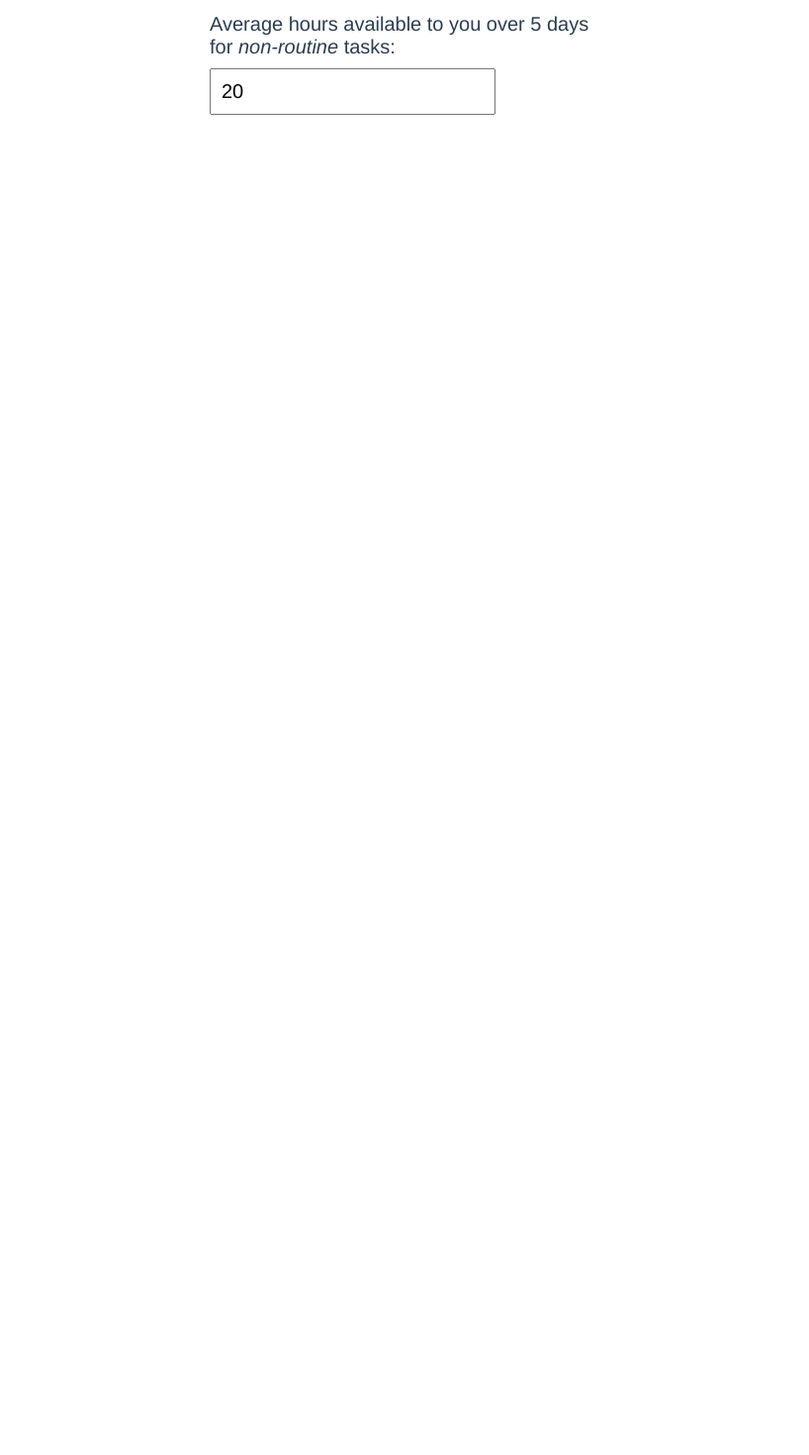
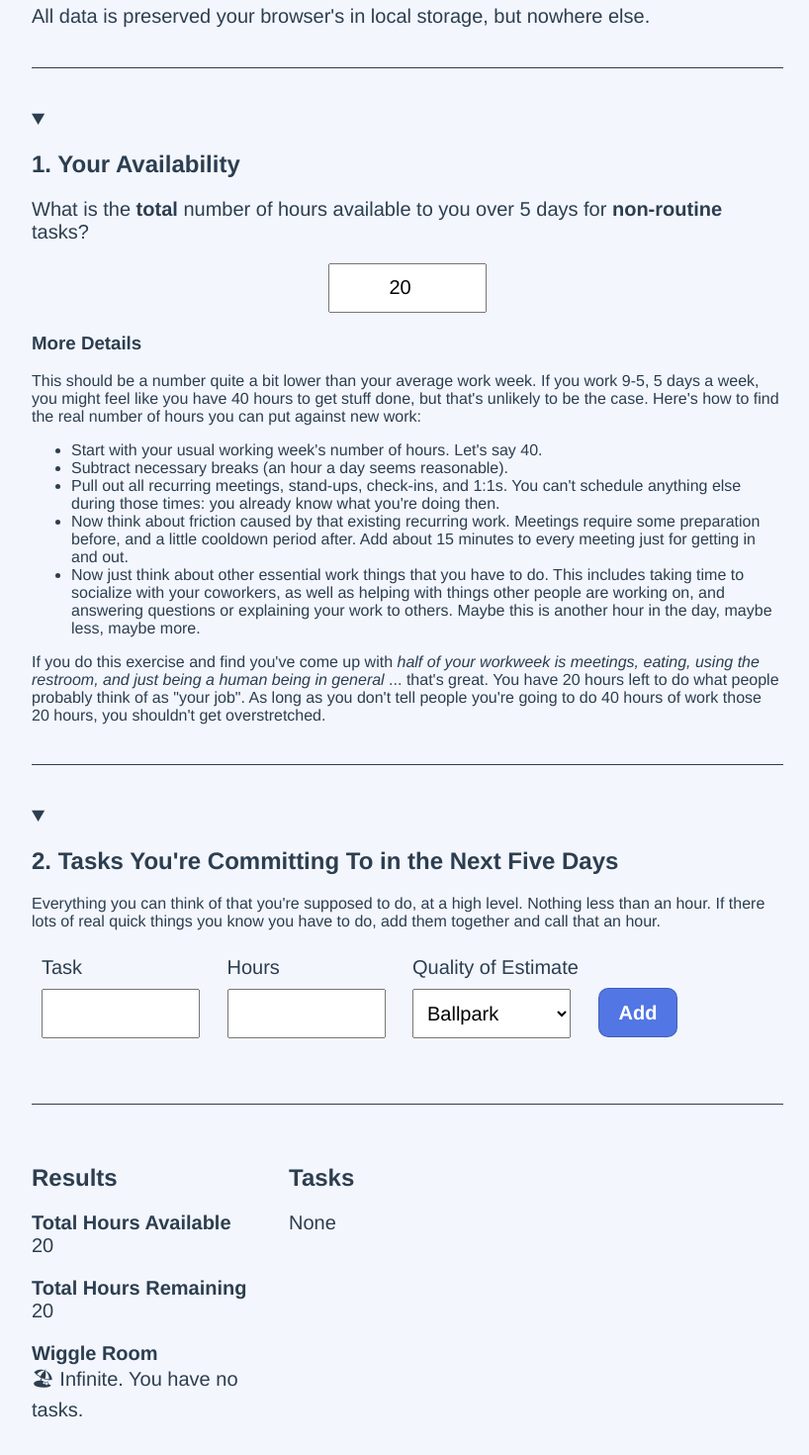
Before and after one commit to marktnoonan/obligabucket, a Vue app: page / in a window 1280 px wide. Shown: the part 290-1760 px from the top of the page at 99% size, without its empty margins (228-1046 px from the left). Before the commit the page ends 800 px from the top, so only its background shows below. Built offline with nearby package versions, Linux system fonts and the light colour scheme.

Commit message:
build out features

```diff
--- a/src/App.vue
+++ b/src/App.vue
@@ -122,7 +122,7 @@ article, aside, figcaption, figure, footer, header, hgroup, main, nav, section {
   padding: 0;
 }
 
-input {
+input, select, button {
   font: inherit;
 }
 
@@ -134,4 +134,8 @@ input {
   color: #2c3e50;
   margin-top: 60px;
 }
+
+body {
+  background-color: #f3f6fc
+}
 </style>
--- a/src/components/Bucket.vue
+++ b/src/components/Bucket.vue
@@ -1,68 +1,304 @@
 <template>
   <div class="hello">
     <h1>Obligabucket</h1>
+    <p>Obligabucket is a like <mark>bucket</mark> for your <mark>obligations</mark> that does <mark>math</mark>. To do the math, it first needs to two things: the size of your your bucket, and what-all you're trying to jam in there this week. This page asks you for your <strong>availabilty</strong>, and the <strong>tasks</strong> you want to do, <strong>how long</strong> you think they will take, and <strong>how sure</strong> you are about how long they will take.</p>
+    <p>
+      All data is preserved your browser's in local storage, but nowhere else.
+    </p>
+    <hr />
+    <details open>
+      <summary><h2>1. Your Availability</h2></summary>
+      <label class="total-weekly-input">
+        <div>
+          What is the <strong>total</strong> number of hours available to you over 5 days for
+          <strong>non-routine</strong> tasks?
+        </div>
+        <input type="number" v-model="totalWeeklyHours" />
+      </label>
+      <h3>More Details</h3>
+      <p class="body-text">
+        This should be a number quite a bit lower than your average work week. If you work 9-5, 5 days a week, you might feel like you have 40 hours to get stuff done, but that's unlikely to be the case. Here's how to find the real number of hours you can put against new work:
+      </p>
+      <ul class="body-text">
+        <li>Start with your usual working week's number of hours. Let's say 40.</li>
+        <li>Subtract necessary breaks (an hour a day seems reasonable).</li>
+        <li>Pull out all recurring meetings, stand-ups, check-ins, and 1:1s. You can't schedule anything else during those times: you already know what you're doing then.</li>
+        <li>Now think about friction caused by that existing recurring work. Meetings require some preparation before, and a little cooldown period after. Add about 15 minutes to every meeting just for getting in and out.</li>
+        <li>Now just think about other essential work things that you have to do. This includes taking time to socialize with your coworkers, as well as helping with things other people are working on, and answering questions or explaining your work to others. Maybe this is another hour in the day, maybe less, maybe more.</li>
+      </ul>
+      <p class="body-text">
+        If you do this exercise and find you've come up with <i>half of your workweek is meetings, eating, using the restroom, and just being a human being in general</i> ... that's great. You have 20 hours left to do what people probably think of as "your job". As long as you don't tell people you're going to do 40 hours of work those 20 hours, you shouldn't get overstretched.
+      </p>
+    </details>
+    <hr />
+    <details open>
+      <summary><h2>2. Tasks You're Committing To in the Next Five Days</h2></summary>
+      <p class="body-text">
+        Everything you can think of that you're supposed to do, at a high level. Nothing less than an hour. If there lots of real quick things you know you have to do, add them together and call that an hour.
+      </p>
+      <form @submit.prevent="addTask" class="o-form">
+        <label>
+          <div>Task</div>
+          <input required type="text" v-model="newTaskName" />
+        </label>
+        <label>
+          <div>Hours</div>
+          <input required type="number" v-model="newTaskHours" />
+        </label>
+        <label>
+          <div>Quality of Estimate</div>
+          <select type="number" v-model="newTaskQuality">
+            <option value="guess">Wild Guess</option>
+            <option value="ballpark">Ballpark</option>
+            <option value="precise">Precise</option>
+          </select>
+        </label>
+        <div>
+          <button class="add-button">Add</button>
+        </div>
+      </form>
+    </details>
+    <hr>
     <section class="summary">
       <div class="totals">
+        <h2>Results</h2>
         <p class="total-possible">
-          Total Hours Available: {{totalWeeklyHours}}
+          <strong>Total Hours Available</strong>
+          <br />
+          {{totalWeeklyHours}}
         </p>
-        <p class="total-used">
-          Total Hours Used: {{totalWeeklyHours}}
+        <p class="total-remaining">
+          <strong>Total Hours Remaining</strong>
+          <br />
+          {{hoursRemaining}}
+        </p>
+        <p class="wiggle-room">
+          <strong>Wiggle Room</strong>
+          <br />
+          {{wiggleRoom}}
         </p>
       </div>
+      <div class="tasks">
+        <h2>Tasks</h2>
+        <p v-if="!tasks.length">None</p>
+        <ol>
+          <li v-for="task in tasks" :key="task.id">
+            {{task.name}} - {{task.quality}} - {{task.hours}} hour{{task.hours > 1 ? "s" : ""}}
+            <button
+              class="remove"
+              @click="deleteTask(task.id)"
+            >Remove</button>
+          </li>
+        </ol>
+      </div>
     </section>
-    <form class="o-form">
-      <label>
-        <div>Average hours available to you over 5 days for <em>non-routine</em> tasks:</div>
-      <input type="number" v-model="totalWeeklyHours" name="total-weekly-hours" id="total-weekly-hours">
-      </label>
-    </form>
   </div>
 </template>
 
 <script>
 export default {
-  name: 'Bucket',
+  name: "Bucket",
   data() {
     return {
-      totalWeeklyHours: "20"
+      totalWeeklyHours: 20,
+      newTaskName: "",
+      newTaskHours: "",
+      newTaskQuality: "ballpark",
+      tasks: []
+    };
+  },
+  methods: {
+    addTask() {
+      this.tasks.push({
+        name: this.newTaskName,
+        hours: this.newTaskHours,
+        quality: this.newTaskQuality,
+        id: (
+          this.newTaskName +
+          this.newTaskHours +
+          this.newTaskQuality
+        ).replace(" ", "")
+      });
+      this.resetForm();
+    },
+    deleteTask(id) {
+      console.log("delete", id);
+      let targetIndex = this.tasks.findIndex(item => item.id == id);
+      this.tasks.splice(targetIndex, 1);
+    },
+    resetForm() {
+      (this.newTaskName = ""),
+        (this.newTaskHours = ""),
+        (this.newTaskQuality = "ballpark");
     }
+  },
+  computed: {
+    hoursRemaining() {
+      if (!this.tasks.length) {
+        return this.totalWeeklyHours;
+      }
+      let totalTaskHours = this.tasks.reduce((accumulator, currentItem) => {
+        return accumulator + parseInt(currentItem.hours);
+      }, 0);
+      console.log({ totalTaskHours });
+      return parseInt(this.totalWeeklyHours) - totalTaskHours;
+    },
+    wiggleRoom() {
+      if (!this.tasks.length) {
+        return "🏖 Infinite. You have no tasks.";
+      }
+
+      let dailyHours = Math.round(parseInt(this.totalWeeklyHours) / 5);
+      let daysOfWiggleRoom = Math.floor(this.hoursRemaining / dailyHours);
+      if (daysOfWiggleRoom < 0) {
+        if (this.hoursRemaining < -5) {
+          return "🧙‍ ~You have entered the Realm of Fantasy~"
+                  }
+        return "☔️ You have the opposite of wiggle room. Some things will have to take less time than you think for this to work.";
+      } else if (daysOfWiggleRoom < 1) {
+        if (this.hoursRemaining > 0) {
+          return "⛅️ A little.";
+        } else {
+          return "☁️ None.";
+        }
+      } else if (daysOfWiggleRoom == 1) {
+        return "🌤 About a day";
+      } else if (daysOfWiggleRoom > 1) {
+        return "☀️ Plenty";
+      }
+    }
+  },
+  watch: {
+    tasks: {
+      handler() {
+        localStorage.setItem("tasks", JSON.stringify(this.tasks));
+      },
+      deep: true
+    },
+    totalWeeklyHours: {
+      handler() {
+        localStorage.setItem("totalWeeklyHours", this.totalWeeklyHours);
+      }
+    }
+  },
+  mounted() {
+    if (localStorage.getItem("tasks"))
+      this.tasks = JSON.parse(localStorage.getItem("tasks"));
+    if (localStorage.getItem("totalWeeklyHours"))
+      this.totalWeeklyHours = parseInt(localStorage.getItem("totalWeeklyHours"));
   }
+};
+
+/*
+task schema:
+{
+  id: String
+  name: String
+  estimate: Number
+  estimateQuality: String ("precise", "rough", "guess")
 }
+*/
 </script>
 
 <!-- Add "scoped" attribute to limit CSS to this component only -->
 <style scoped>
-h3 {
-  margin: 40px 0 0;
-}
-ul {
-  list-style-type: none;
-  padding: 0;
-}
-li {
-  display: inline-block;
-  margin: 0 10px;
-}
-a {
-  color: #42b983;
-}
 .hello {
-  max-width: 400px;
+  width: 800px;
+  max-width: 97vw;
   margin: 0 auto;
+  padding: 20px;
   font-size: 20px;
   text-align: left;
 }
-.totals {
-  outline: 1px solid;
-  margin: 30px;
-  padding: 20px;
+.summary {
+  margin: 12px 0;
+  display: flex;
+}
+.tasks {
+  margin-left: 40px;
+}
+input,
+select,
+option,
+button {
+  padding: 0.5em;
+  margin: 10px 0;
+  margin-bottom: 16px;
 }
 
-input {
-  padding: .5em;
-  margin: 10px 0;
+input,
+select {
+  height: 50px;
+  width: 160px;
 }
 
+.totals {
+  width: 220px;
+}
 
+.total-weekly-input input {
+  display: block;
+  margin: 20px auto;
+  text-align: center;
+}
+
+button {
+  background-color: rgba(65, 105, 225, 0.9);
+  color: #fff;
+  font-weight: bold;
+  padding: 0.4em 1em;
+  border-radius: 10px;
+  border: 1px solid rgba(0, 0, 0, 0.2);
+}
+
+button.remove {
+  background-color: salmon;
+  font-size: 14px;
+  padding: 2px;
+  position: relative;
+  top: -2px;
+}
+
+.add-button {
+  position: absolute;
+  bottom: 1px;
+  height: 50px;
+}
+
+.o-form {
+  display: flex;
+  justify-content: space-between;
+  flex-wrap: wrap;
+  padding: 5px;
+}
+
+.o-form > * {
+  flex: 1;
+  position: relative;
+  margin: 5px;
+}
+
+hr {
+  margin: 40px 0;
+}
+
+.body-text {
+  font-size: 16px;
+}
+
+summary {
+  position: relative;
+  outline: none;
+}
+
+summary::-webkit-details-marker {
+	color: green;
+  position: absolute;
+  left: -20px;
+  top: 12px;
+}
+
+summary:focus {
+    outline: 1px solid rgba(0,0,0,0.4);
+}
 </style>
```
